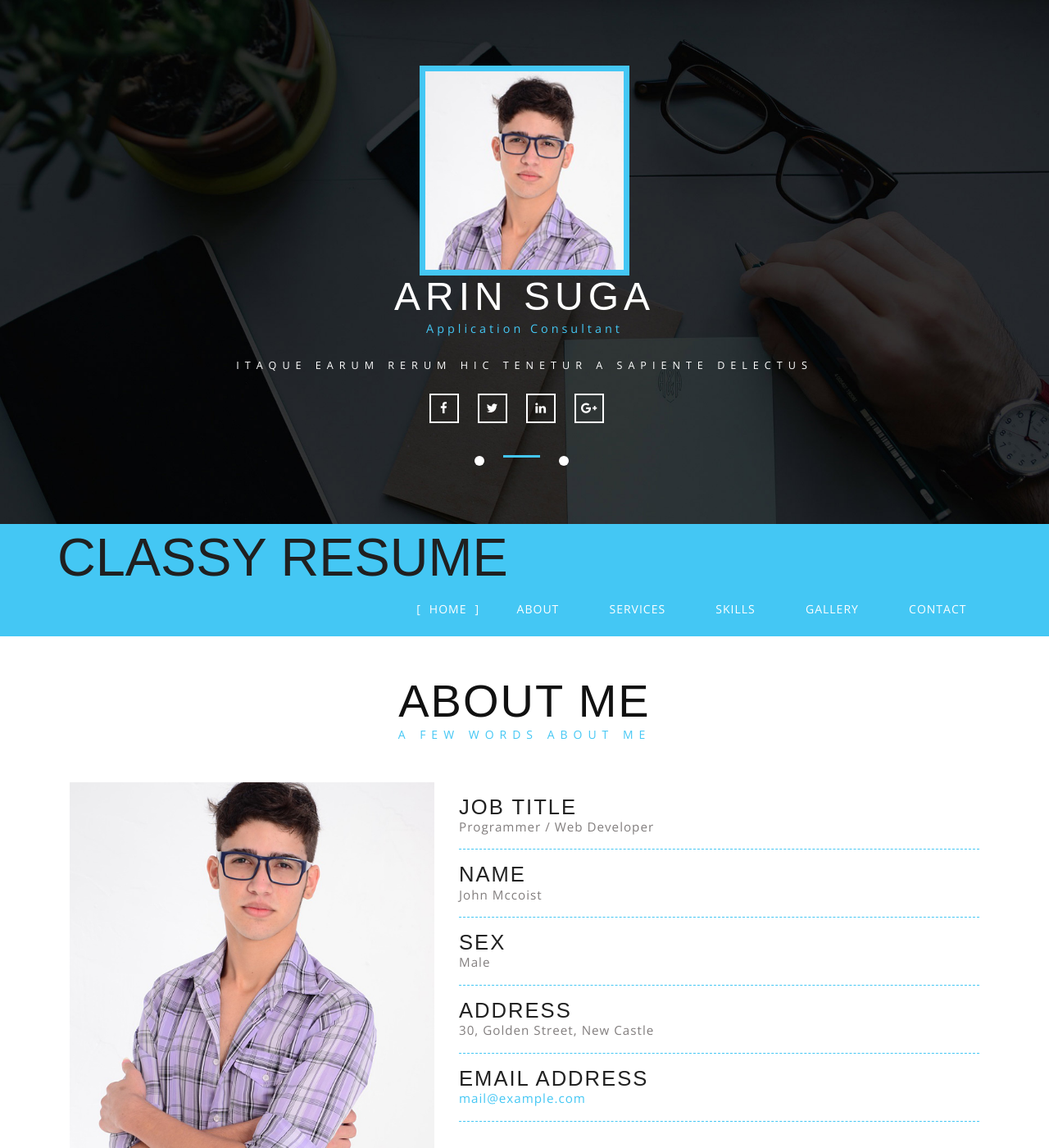
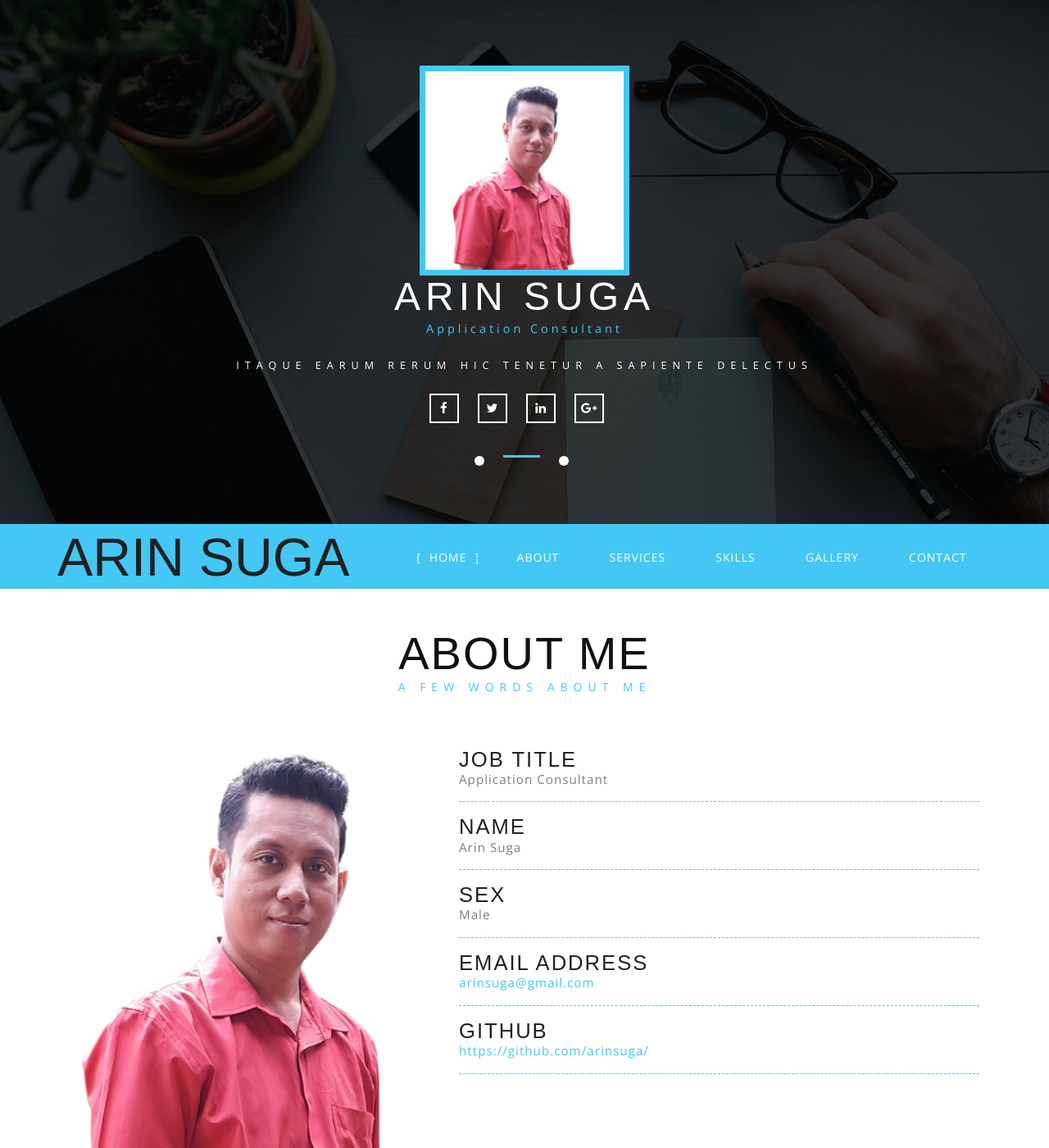
Before and after one commit to arinsuga/arinsuga.github.io, a Jekyll site: the page built from index.html, in a window 1280 px wide and 1400 px high. Shown: the whole window at 82% size. Built offline with Jekyll 4.4.1, drawn with Linux system fonts in a browser that asks for light colours; nearby versions of some CDN libraries; some web fonts are replaced; library files that are not in the unit come from our copies.

Commit message:
dev01 - content editing

```diff
--- a/_config.yml
+++ b/_config.yml
@@ -1,5 +1,5 @@
 about:
-  my_name: ARIN SUGA
+  my_name: Arin Suga
   sex: Male
   job_title: Application Consultant
   nationality: Indonesia
--- a/index.html
+++ b/index.html
@@ -94,7 +94,7 @@ Smartphone Compatible web template, free web designs for Nokia, Samsung, LG, Son
 					<span class="icon-bar"></span>
 				  </button>
 					<div class="logo">
-						<h1><a class="navbar-brand" href="index.html"><span class="one">C</span>lassy Resume</a></h1>
+						<h1><a class="navbar-brand" href="index.html"><span class="one">A</span>rin Suga</a></h1>
 					</div>
 				</div>
 
@@ -131,23 +131,23 @@ Smartphone Compatible web template, free web designs for Nokia, Samsung, LG, Son
 				<div class="col-md-7 w3ls-agile-left">
 					<div class="w3ls-agile-left-info">
 						<h4>Job Title</h4>
-						<p>Programmer / Web Developer</p>
+						<p>{{ site.about.job_title }}</p>
 					</div>
 					<div class="w3ls-agile-left-info">
 						<h4>Name</h4>
-						<p>John Mccoist</p>
+						<p>{{ site.about.my_name }}</p>
 					</div>
 					<div class="w3ls-agile-left-info">
 						<h4>Sex</h4>
-						<p>Male</p>
-					</div>
-					<div class="w3ls-agile-left-info">
-						<h4>Address</h4>
-						<p> 30, Golden Street, New Castle</p>
+						<p>{{site.about.sex}}</p>
 					</div>
 					<div class="w3ls-agile-left-info">
 						<h4>Email Address</h4>
-						<p><a href="mailto:example@email.com">mail@example.com</a></p>
+						<p><a href="mailto:{{ site.contact.mail }}">{{ site.contact.mail }}</a></p>
+					</div>
+					<div class="w3ls-agile-left-info">
+						<h4>Github</h4>
+						<p> <a href="{{ site.contact.github }}">{{ site.contact.github }}</a></p>
 					</div>
 				</div>
 				<div class="clearfix"> </div>
```
Also changed, not shown: images/ab.jpg, images/pic2.jpg.
